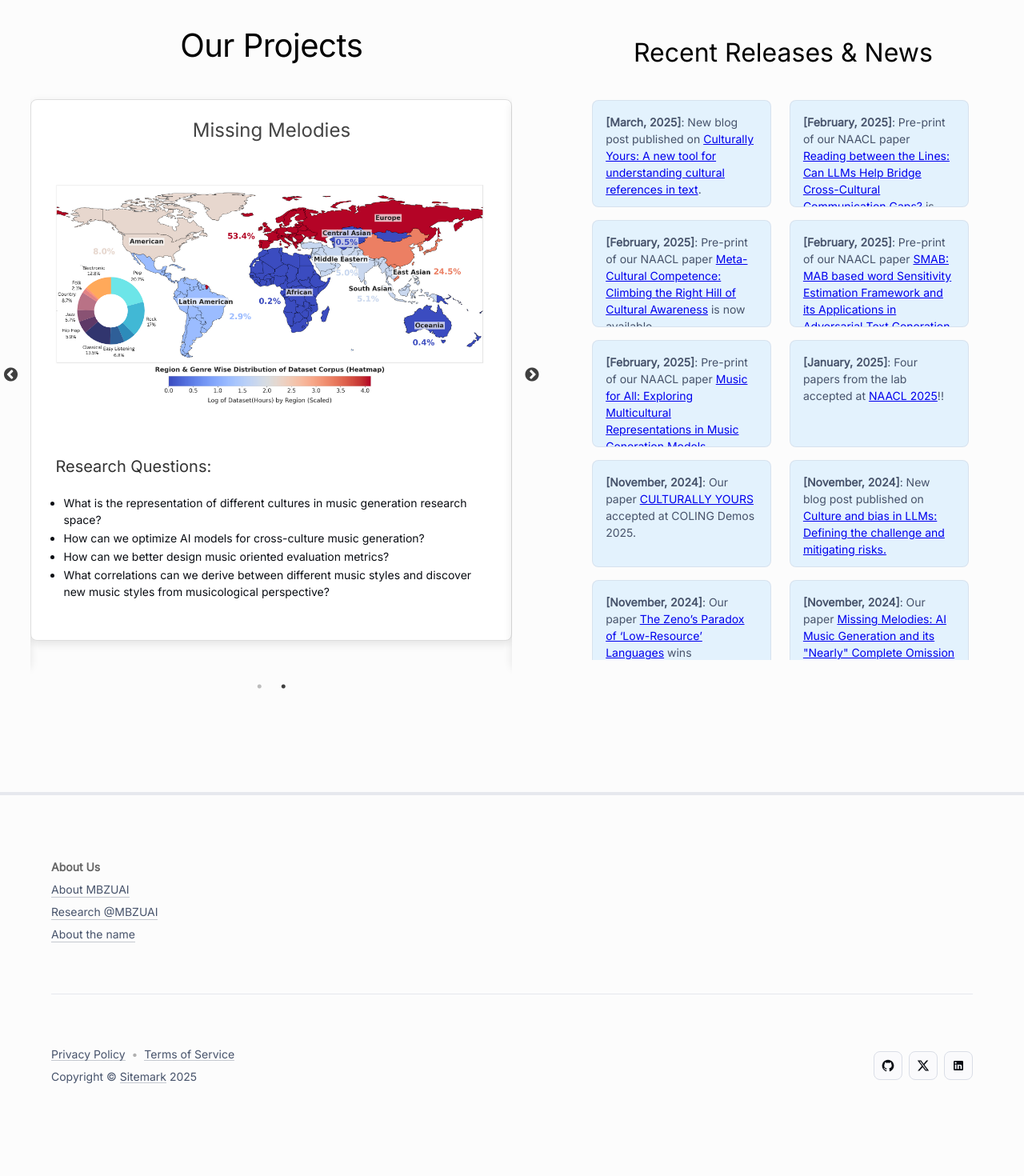
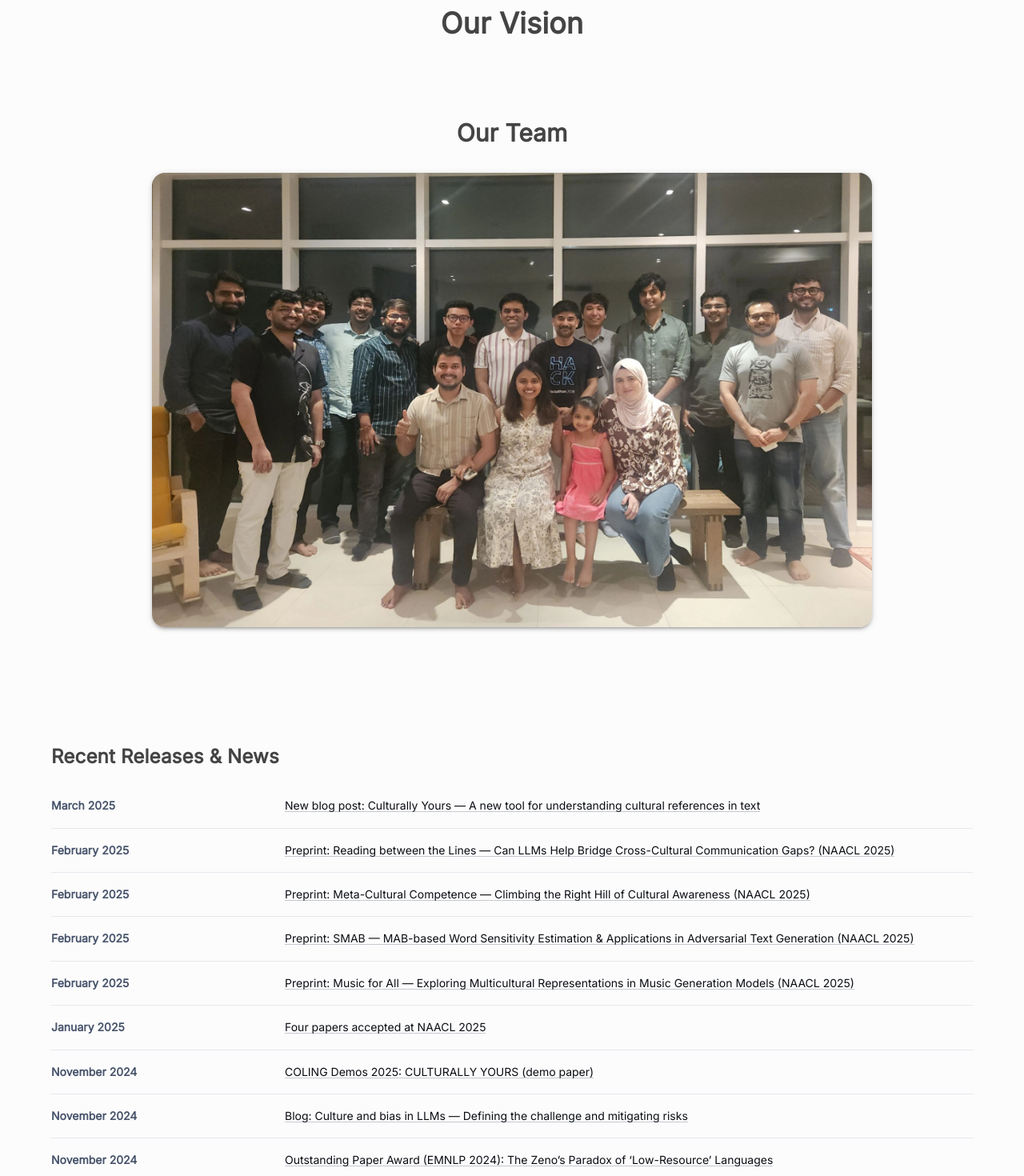
Before and after one commit to qubic-labs/qubic, a React (Create React App) app in the folder culture_lab_react/: page /#/ in a window 1280 px wide. Shown: the part 380-1850 px from the top of the page at 80% size. Before the commit the page ends 1816 px from the top, so only its background shows below. Built offline with nearby package versions, Linux system fonts and the light colour scheme.

Commit message:
Neater directory

```diff
--- a/culture_lab_react/src/components/Cube.js
+++ b/culture_lab_react/src/components/Cube.js
@@ -3,7 +3,7 @@ import "./Cube.css";
 
 const Cube3D = () => {
   const cubeRef = useRef(null);
-  const [rotation, setRotation] = useState({ x: -30, y: -40 });
+  const [rotation, setRotation] = useState({ x:20, y: 30 });
   const [isDragging, setIsDragging] = useState(false);
   const [startCoords, setStartCoords] = useState({ x: 0, y: 0 });
 
--- a/culture_lab_react/src/components/MainPage.js
+++ b/culture_lab_react/src/components/MainPage.js
@@ -6,6 +6,7 @@ import Typography from "@mui/material/Typography";
 import Testimonials from "./RecentNews";
 import ProjectCarousel from "./Carousel";
 import Cube3D from "./Cube";
+import CardMedia from "@mui/material/CardMedia"; // for image handling
 
 const metaValues = [
   "Meta-Linguistic",
@@ -20,13 +21,14 @@ export default function Hero() {
   React.useEffect(() => {
     const interval = setInterval(() => {
       setMetaText(metaValues[Math.floor(Math.random() * metaValues.length)]);
-    }, 3000); // Changes text every 3 seconds
+    }, 3000);
 
-    return () => clearInterval(interval); // Cleanup function to clear interval
+    return () => clearInterval(interval);
   }, []);
 
   return (
     <Box>
+      {/* Hero Banner */}
       <Box
         id="hero"
         sx={(theme) => ({
@@ -35,7 +37,6 @@ export default function Hero() {
           backgroundRepeat: "no-repeat",
           backgroundSize: "cover",
           backgroundImage: `url("${process.env.PUBLIC_URL}/bg2.png")`,
-          // backgroundColor: "#065171",
           ...theme.applyStyles("dark", {
             filter: "invert(1)",
             backgroundImage: `url("${process.env.PUBLIC_URL}/bg2.png")`,
@@ -68,8 +69,8 @@ export default function Hero() {
                 alignItems: "center",
                 minWidth: "100%",
                 padding: "5%",
-                marginLeft: "35%",
-                paddingBottom: "1%"
+                marginLeft: "37%",
+                paddingBottom: "1%",
               }}
             >
               <Cube3D />
@@ -106,38 +107,40 @@ export default function Hero() {
         </Container>
       </Box>
 
+      {/* Vision + News */}
       <Box paddingTop={3} paddingBottom={8}>
         <Stack
-          direction={{ xs: "column", md: "row" }} // Stack items in a column on small screens and row on larger screens
+          direction={{ xs: "column", md: "column" }}
           spacing={2}
           useFlexGap
           sx={{
-            alignItems: "stretch", // Ensure that the sections take equal height
+            alignItems: "stretch",
             width: "100%",
-            paddingTop: "3%",
+            paddingTop: "2%",
             paddingBottom: "6%",
             paddingX: "3%",
-            height: "100%", // Make sure the stack is taking full available height
+            height: "100%",
           }}
         >
           <Stack
             spacing={2}
             sx={{
-              width: { xs: "100%", md: "50%" },
+              width: { xs: "100%", md: "100%" },
               textAlign: { xs: "center", md: "left" },
-              marginTop: { xs: "1%" },
+              marginTop: { xs: "0%" },
               marginRight: "5%",
-              height: "100%", // Ensure this stack takes full height
-              flex: 1, // This makes the project section take equal height
+              height: "100%",
+              flex: 1,
             }}
           >
             <Typography
-              variant="h1"
+              component="h2"
+              variant="h2"
               fontWeight="500"
               sx={(theme) => ({
-                color: "black",
-                fontSize: "clamp(2rem, 7vw, 2.5rem)",
-                display: "flex",
+                fontWeight: 600,
+                mb: 2,
+                letterSpacing: 0.2,
                 flexDirection: { xs: "column", sm: "row" },
                 alignItems: "center",
                 alignSelf: "center",
@@ -146,22 +149,58 @@ export default function Hero() {
                 }),
               })}
             >
-              Our Projects
+              Our Vision
             </Typography>
-            <ProjectCarousel />
           </Stack>
+
+          {/* 👇 New Team Section */}
+          <Box
+            id="our-team"
+            sx={{
+              py: { xs: 6, md: 10 },
+              px: { xs: 2, md: 6 },
+              bgcolor: "background.default",
+              textAlign: "center",
+            }}
+          >
+            <Typography
+              component="h2"
+              variant="h3"
+              sx={{
+                fontWeight: 600,
+                mb: 4,
+              }}
+            >
+              Our Team
+            </Typography>
+
+            <CardMedia
+              component="img"
+              image={ `${process.env.PUBLIC_URL}/team.jpeg`}
+              alt="Our Team"
+              sx={{
+                maxWidth: "900px",
+                width: "100%",
+                borderRadius: 2,
+                mx: "auto",
+                boxShadow: 3,
+              }}
+            />
+          </Box>
 
           <Stack
             sx={{
-              width: { xs: "100%", md: "50%" },
-              height: "100%", // Ensure this stack takes full height
-              flex: 1, // This ensures equal height
+              width: { xs: "100%", md: "100%" },
+              height: "100%",
+              flex: 1,
             }}
           >
             <Testimonials />
           </Stack>
         </Stack>
       </Box>
+
+
     </Box>
   );
 }
--- a/culture_lab_react/src/components/RecentNews.js
+++ b/culture_lab_react/src/components/RecentNews.js
@@ -1,180 +1,139 @@
 import * as React from "react";
-import Card from "@mui/material/Card";
-import CardHeader from "@mui/material/CardHeader";
-import CardContent from "@mui/material/CardContent";
-import Avatar from "@mui/material/Avatar";
+import Container from "@mui/material/Container";
 import Typography from "@mui/material/Typography";
 import Box from "@mui/material/Box";
-import Container from "@mui/material/Container";
 import Grid from "@mui/material/Grid";
-import { useTheme } from "@mui/system";
-import { Link } from "@mui/material";
+import Divider from "@mui/material/Divider";
+import Link from "@mui/material/Link";
+import Button from "@mui/material/Button";
 
-const userTestimonials = [
+const newsItems = [
   {
-    testimonial:
-      "<strong>[March, 2025]</strong>: New blog post published on <a href='https://mbzuai.ac.ae/news/culturally-yours-a-new-tool-for-understanding-cultural-references-in-text/' target='_blank' rel='noopener noreferrer'>Culturally Yours: A new tool for understanding cultural references in text</a>.",
+    date: "March 2025",
+    title:
+      "New blog post: Culturally Yours — A new tool for understanding cultural references in text",
+    href: "https://mbzuai.ac.ae/news/culturally-yours-a-new-tool-for-understanding-cultural-references-in-text/",
   },
   {
-    testimonial:
-      "<strong>[February, 2025]</strong>: Pre-print of our NAACL paper <a href='https://arxiv.org/abs/2502.09636' target='_blank' rel='noopener noreferrer'>Reading between the Lines: Can LLMs Help Bridge Cross-Cultural Communication Gaps?</a> is now available.",
+    date: "February 2025",
+    title:
+      "Preprint: Reading between the Lines — Can LLMs Help Bridge Cross-Cultural Communication Gaps? (NAACL 2025)",
+    href: "https://arxiv.org/abs/2502.09636",
   },
   {
-    testimonial:
-      "<strong>[February, 2025]</strong>: Pre-print of our NAACL paper <a href='https://arxiv.org/abs/2502.09637' target='_blank' rel='noopener noreferrer'>Meta-Cultural Competence: Climbing the Right Hill of Cultural Awareness</a> is now available.",
+    date: "February 2025",
+    title:
+      "Preprint: Meta-Cultural Competence — Climbing the Right Hill of Cultural Awareness (NAACL 2025)",
+    href: "https://arxiv.org/abs/2502.09637",
   },
   {
-    testimonial:
-      "<strong>[February, 2025]</strong>: Pre-print of our NAACL paper <a href='https://arxiv.org/abs/2502.07101' target='_blank' rel='noopener noreferrer'>SMAB: MAB based word Sensitivity Estimation Framework and its Applications in Adversarial Text Generation</a> is now available.",
+    date: "February 2025",
+    title:
+      "Preprint: SMAB — MAB-based Word Sensitivity Estimation & Applications in Adversarial Text Generation (NAACL 2025)",
+    href: "https://arxiv.org/abs/2502.07101",
   },
   {
-    testimonial:
-      "<strong>[February, 2025]</strong>: Pre-print of our NAACL paper <a href='https://arxiv.org/abs/2502.07328' target='_blank' rel='noopener noreferrer'>Music for All: Exploring Multicultural Representations in Music Generation Models.",
+    date: "February 2025",
+    title:
+      "Preprint: Music for All — Exploring Multicultural Representations in Music Generation Models (NAACL 2025)",
+    href: "https://arxiv.org/abs/2502.07328",
   },
   {
-    testimonial:
-      "<strong>[January, 2025]</strong>: Four papers from the lab accepted at <a href='https://2025.naacl.org/' target='_blank' rel='noopener noreferrer'>NAACL 2025</a>!!",
+    date: "January 2025",
+    title: "Four papers accepted at NAACL 2025",
+    href: "https://2025.naacl.org/",
   },
   {
-    testimonial:
-      "<strong>[November, 2024]</strong>: Our paper <a href='https://aclanthology.org/2025.coling-demos.21/' target='_blank' rel='noopener noreferrer'>CULTURALLY YOURS</a> accepted at COLING Demos 2025.",
+    date: "November 2024",
+    title:
+      "COLING Demos 2025: CULTURALLY YOURS (demo paper)",
+    href: "https://aclanthology.org/2025.coling-demos.21/",
   },
   {
-    testimonial:
-      "<strong>[November, 2024]</strong>: New blog post published on <a href='https://mbzuai.ac.ae/news/culture-and-bias-in-llms-defining-the-challenge-and-mitigating-risks/' target='_blank' rel='noopener noreferrer'> Culture and bias in LLMs: Defining the challenge and mitigating risks.",
+    date: "November 2024",
+    title:
+      "Blog: Culture and bias in LLMs — Defining the challenge and mitigating risks",
+    href: "https://mbzuai.ac.ae/news/culture-and-bias-in-llms-defining-the-challenge-and-mitigating-risks/",
   },
   {
-    testimonial:
-      "<strong>[November, 2024]</strong>: Our paper <a href='https://aclanthology.org/2024.emnlp-main.983/' target='_blank' rel='noopener noreferrer'>The Zeno’s Paradox of ‘Low-Resource’ Languages</a> wins Outstanding Paper Award at EMNLP 2024.",
+    date: "November 2024",
+    title:
+      "Outstanding Paper Award (EMNLP 2024): The Zeno’s Paradox of ‘Low-Resource’ Languages",
+    href: "https://aclanthology.org/2024.emnlp-main.983/",
   },
   {
-    testimonial:
-      "<strong>[November, 2024]</strong>: Our paper <a href='https://arxiv.org/abs/2412.04100' target='_blank' rel='noopener noreferrer'>Missing Melodies: AI Music Generation and its \"Nearly\" Complete Omission of the Global South is now available on Arxiv.",
-  }
+    date: "November 2024",
+    title:
+      "Preprint: Missing Melodies — AI Music Generation and its “Nearly” Complete Omission of the Global South",
+    href: "https://arxiv.org/abs/2412.04100",
+  },
 ];
 
-const whiteLogos = [
-  "https://assets-global.website-files.com/61ed56ae9da9fd7e0ef0a967/6560628e8573c43893fe0ace_Sydney-white.svg",
-  "https://assets-global.website-files.com/61ed56ae9da9fd7e0ef0a967/655f4d520d0517ae8e8ddf13_Bern-white.svg",
-  "https://assets-global.website-files.com/61ed56ae9da9fd7e0ef0a967/655f46794c159024c1af6d44_Montreal-white.svg",
-  "https://assets-global.website-files.com/61ed56ae9da9fd7e0ef0a967/61f12e891fa22f89efd7477a_TerraLight.svg",
-  "https://assets-global.website-files.com/61ed56ae9da9fd7e0ef0a967/6560a09d1f6337b1dfed14ab_colorado-white.svg",
-  "https://assets-global.website-files.com/61ed56ae9da9fd7e0ef0a967/655f5caa77bf7d69fb78792e_Ankara-white.svg",
-];
-
-const darkLogos = [
-  "https://assets-global.website-files.com/61ed56ae9da9fd7e0ef0a967/6560628889c3bdf1129952dc_Sydney-black.svg",
-  "https://assets-global.website-files.com/61ed56ae9da9fd7e0ef0a967/655f4d4d8b829a89976a419c_Bern-black.svg",
-  "https://assets-global.website-files.com/61ed56ae9da9fd7e0ef0a967/655f467502f091ccb929529d_Montreal-black.svg",
-  "https://assets-global.website-files.com/61ed56ae9da9fd7e0ef0a967/61f12e911fa22f2203d7514c_TerraDark.svg",
-  "https://assets-global.website-files.com/61ed56ae9da9fd7e0ef0a967/6560a0990f3717787fd49245_colorado-black.svg",
-  "https://assets-global.website-files.com/61ed56ae9da9fd7e0ef0a967/655f5ca4e548b0deb1041c33_Ankara-black.svg",
-];
-
-const logoStyle = {
-  width: "64px",
-  opacity: 0.3,
-};
-
-export default function Testimonials() {
-  const theme = useTheme();
-  const logos = theme.palette.mode === "light" ? darkLogos : whiteLogos;
-
+export default function RecentNewsMinimal() {
   return (
     <Container
-      id="testimonials"
+      id="recent-news"
       sx={{
-        pt: { xs: 4, sm: 2.6 },
-        pb: { xs: 8, sm: 3 },
-        position: "relative",
-        display: "flex",
-        flexDirection: "column",
-        alignItems: "center",
-        gap: { xs: 3, sm: 3 },
-      }}
-    >
-      <Box
-        sx={{
-          width: { sm: "100%", md: "100%" },
-          textAlign: { sm: "left", md: "center" },
+        py: { xs: 4, md: 6 },
+        bgcolor: "background.default",
       }}
     >
       <Typography
-          fontWeight="500"
-          fontSize={{ sm: "2rem", md: "2rem", xs: "2rem" }}
-          color="black"
-          gutterBottom
+        component="h2"
+        variant="h4"
+        sx={{ fontWeight: 600, mb: 2, letterSpacing: 0.2 }}
       >
         Recent Releases & News
       </Typography>
-      </Box>
-      <Box
+
+      <Box component="ul" sx={{ listStyle: "none", p: 0, m: 0 }}>
+        {newsItems.map((item, idx) => (
+          <Box component="li" key={idx}>
+            <Grid container spacing={2} alignItems="baseline" sx={{ py: 2 }}>
+              <Grid item xs={12} sm={4} md={3}>
+                <Typography
+                  variant="body2"
+                  sx={{ fontWeight: 600, color: "text.secondary" }}
+                >
+                  {item.date}
+                </Typography>
+              </Grid>
+
+              <Grid item xs={12} sm={8} md={9}>
+                <Typography variant="body1" sx={{ lineHeight: 1.6 }}>
+                  <Link
+                    href={item.href}
+                    target="_blank"
+                    rel="noopener noreferrer"
+                    underline="hover"
                     sx={{
-          width: "100%",
-          maxHeight: "700px",
-          overflowY: "auto",
-          // flexDirection: "column",
-          // gap: "100px"
+                      color: "text.primary",
+                      "&:hover": { opacity: 0.8 },
                     }}
                   >
-        <Grid container spacing={2}>
-          {userTestimonials.map((testimonial, index) => (
-            <Grid
-              item
-              xs={12}
-              sm={6}
-              md={6}
-              key={index}
-              sx={{ display: "flex", maxHeight: "150px"}}
-            >
-              <Card
+                    {item.title}
+                  </Link>
+                </Typography>
+              </Grid>
+            </Grid>
+
+            {idx < newsItems.length - 1 && <Divider sx={{ my: 0 }} />}
+          </Box>
+        ))}
+      </Box>
+
+      {/* Read More Button */}
+      <Box sx={{ display: "flex", justifyContent: "center", mt: 4 }}>
+        <Button
           variant="outlined"
+          href="/news" // 🔗 change this to your desired page
           sx={{
-                  display: "flex",
-                  flexDirection: "column",
-                  justifyContent: "space-between",
-                  flexGrow: 1,
-                  backgroundColor: "#e3f2fd",
-                  maxWidth: "97%",
-                  maxHeight: "100%",
+            textTransform: "none",
+            fontWeight: 500,
           }}
         >
-                <CardContent>
-                  <Typography
-                    variant="body1"
-                    gutterBottom
-                    sx={{ color: "text.secondary" }}
-                    component="div"
-                    dangerouslySetInnerHTML={{
-                      __html: testimonial.testimonial,
-                    }}
-                  />
-                </CardContent>
-                <Box
-                  sx={{
-                    display: "flex",
-                    flexDirection: "row",
-                    justifyContent: "space-between",
-                  }}
-                >
-                  <CardHeader
-                    title={
-                      <Typography variant="h6" component="div" fontWeight="200">
-                        <Link
-                          href="/read-more"
-                          underline="hover"
-                          style={{ marginLeft: "8px", fontWeight: "200" }}
-                        >
-                          {/* Read More */}
-                        </Link>
-                      </Typography>
-                    }
-                  />
-                </Box>
-              </Card>
-            </Grid>
-          ))}
-        </Grid>
+          Read More
+        </Button>
       </Box>
     </Container>
   );
```
Also changed, not shown: culture_lab_react/src/components/people.js (+4 -4 lines), culture_lab_react/images/team.jpeg (added), culture_lab_react/public/team.jpeg (added). Lines whose indentation alone changed are shown as unchanged.
